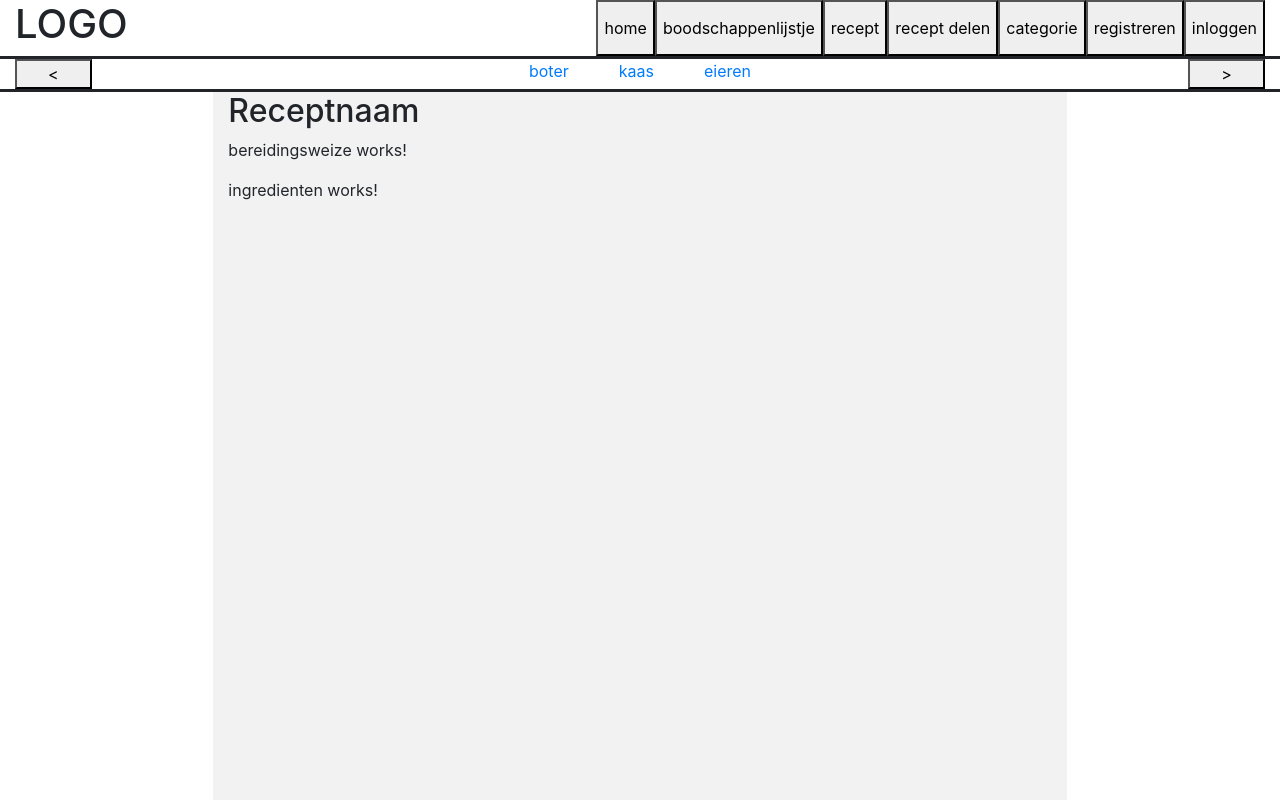
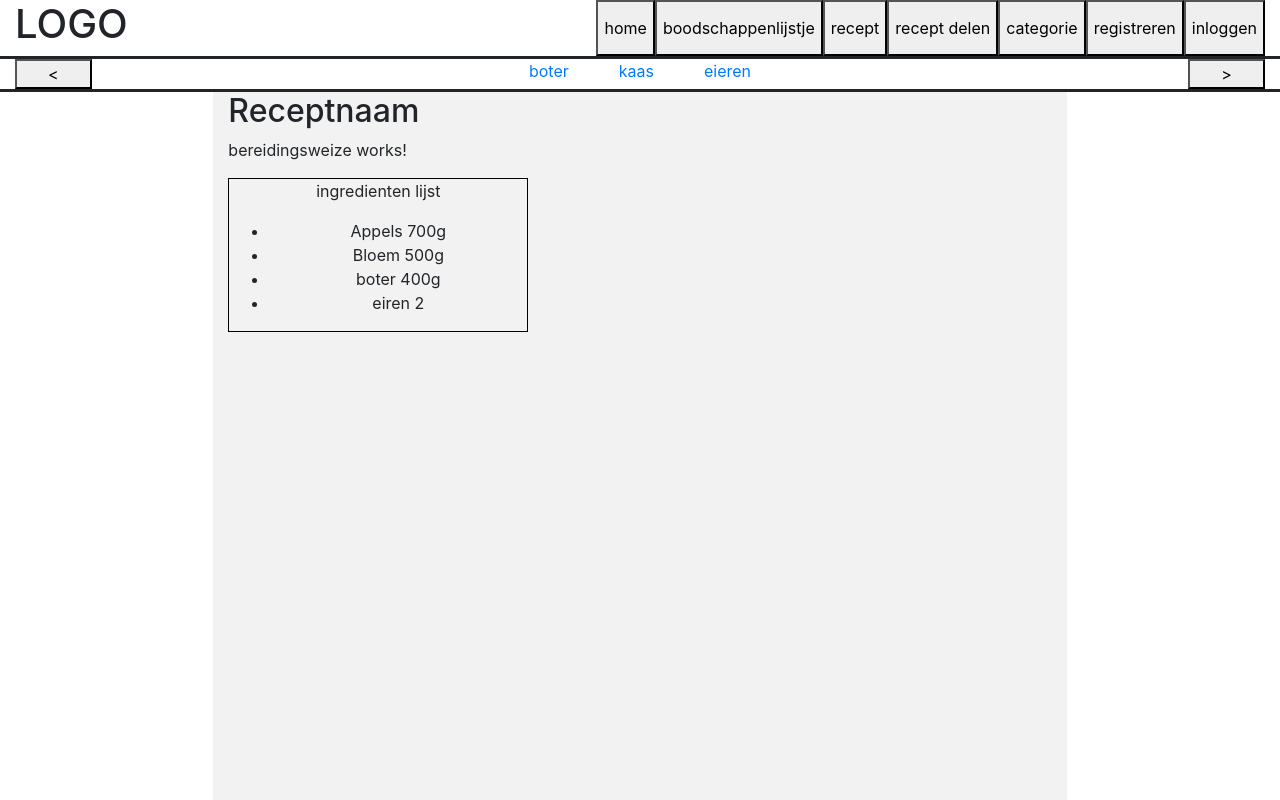
Before and after one commit to Wiebrenvd/Project-2.4, an Angular app in the folder receptenWebsite/: page /recept in a window 1280 px wide. Shown: the top 800 px of the page. Built offline with nearby package versions, Linux system fonts and the light colour scheme.

Commit message:
ingredienten (add)

```diff
--- a/receptenWebsite/src/app/ingredienten/ingredienten.component.css
+++ b/receptenWebsite/src/app/ingredienten/ingredienten.component.css
@@ -0,0 +1,6 @@
+.div1 {
+  width: 300px;
+  text-align: center;
+  border: 1px solid black;
+  box-sizing: border-box;
+}
--- a/receptenWebsite/src/app/ingredienten/ingredienten.component.html
+++ b/receptenWebsite/src/app/ingredienten/ingredienten.component.html
@@ -1 +1,10 @@
-<p>ingredienten works!</p>
+
+<div class="div1">
+  <p>ingredienten lijst</p>
+  <ul>
+    <li *ngFor="let ingredient of ingredienten">
+      {{ ingredient.name }} {{ingredient.amount}}
+    </li>
+  </ul>
+  <p id="demo"></p>
+</div>
--- a/receptenWebsite/src/app/ingredienten/ingredienten.component.ts
+++ b/receptenWebsite/src/app/ingredienten/ingredienten.component.ts
@@ -1,4 +1,5 @@
 import { Component, OnInit } from '@angular/core';
+import {Ingredient} from "./ingredienten";
 
 @Component({
   selector: 'app-ingredienten',
@@ -6,6 +7,12 @@ import { Component, OnInit } from '@angular/core';
   styleUrls: ['./ingredienten.component.css']
 })
 export class IngredientenComponent implements OnInit {
+  ingredienten = [
+    new Ingredient('Appels', '700g'),
+    new Ingredient('Bloem', '500g'),
+    new Ingredient('boter', '400g'),
+    new Ingredient('eiren', '2')
+  ];
 
   constructor() { }
 
--- /dev/null
+++ b/receptenWebsite/src/app/ingredienten/ingredienten.ts
@@ -0,0 +1,5 @@
+export class Ingredient {
+  constructor(
+    public name: string,
+    public amount: string) { }
+}
```
Also changed, not shown: receptenWebsite/src/app/ingredienten.service.ts (added, +9 -0 lines), 1 other file (tests, documents, lock files or other folders).
